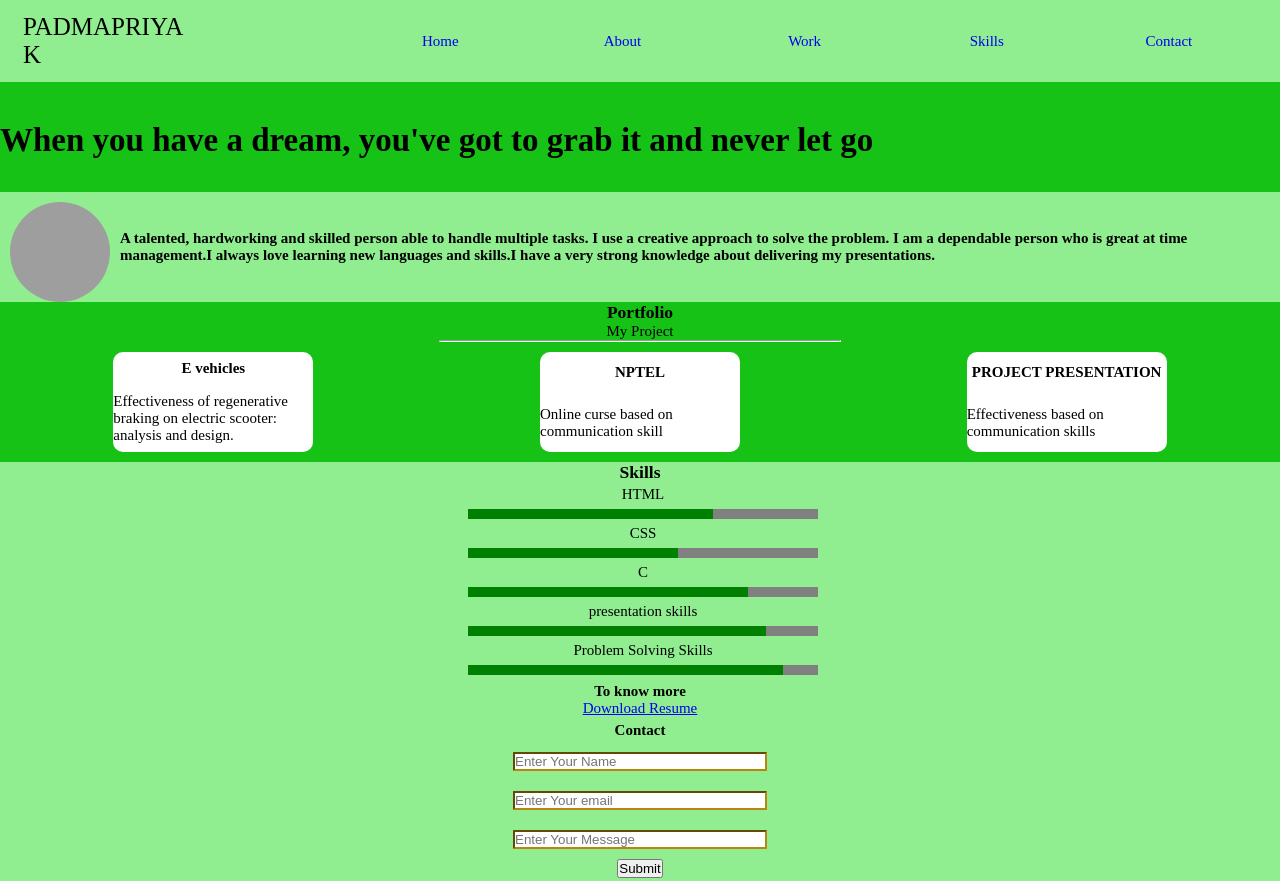
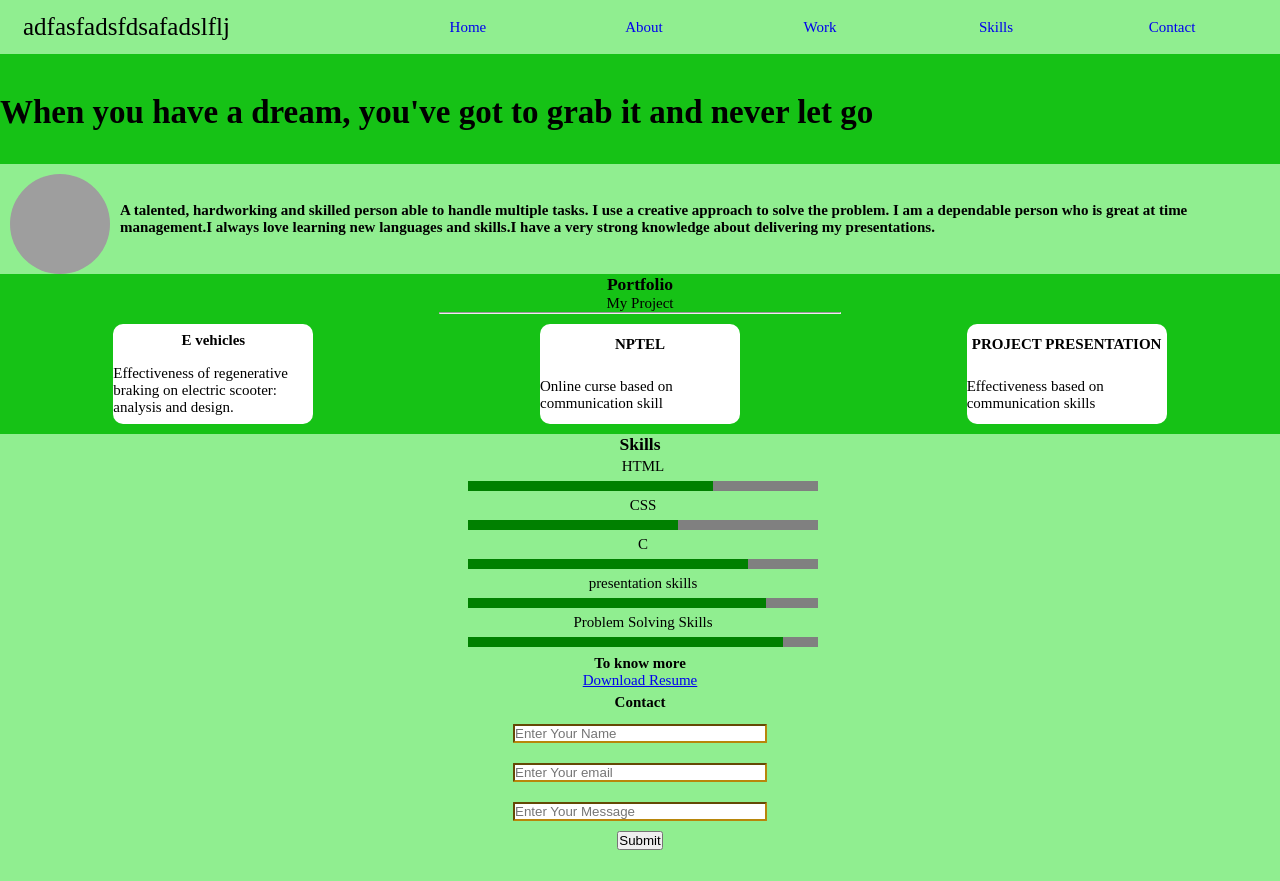
Before and after one commit to priya25270/web-profile, a plain HTML site: page index.html in a window 1280 px wide. After the commit the page ends 853 px from the top, so only its background shows below. Drawn offline with Linux system fonts and the light colour scheme; grey boxes are pictures that could not be loaded.

Commit message:
second commit

```diff
--- a/index.html
+++ b/index.html
@@ -10,7 +10,7 @@
 <body>
     <nav>
         <ul>
-            <li id="name">PADMAPRIYA K</li>
+            <li id="name">adfasfadsfdsafadslflj</li>
             <li><a href="#home" class="links">Home</a></li>
             <li><a href="#about" class="links">About</a></li>
             <li><a href="#work" class="links">Work</a></li>
```
